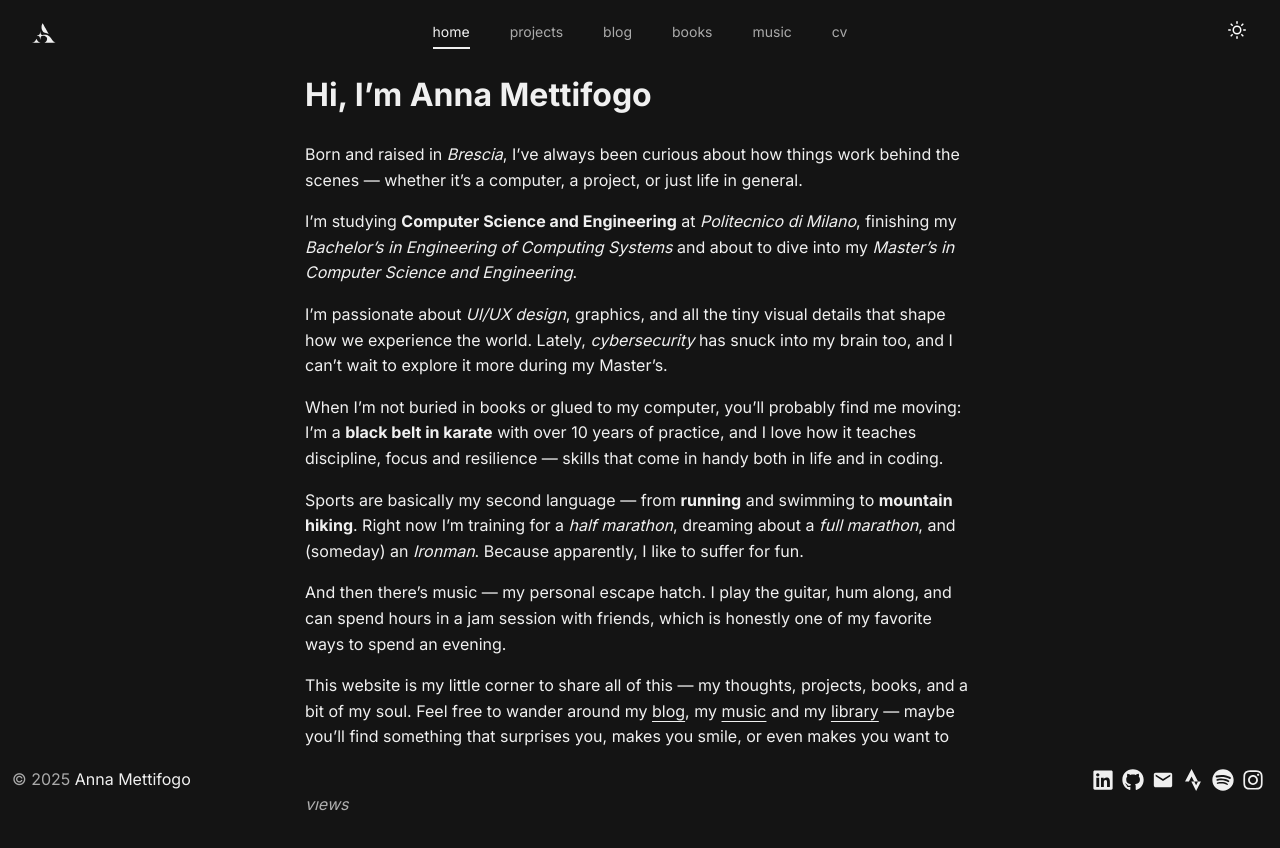
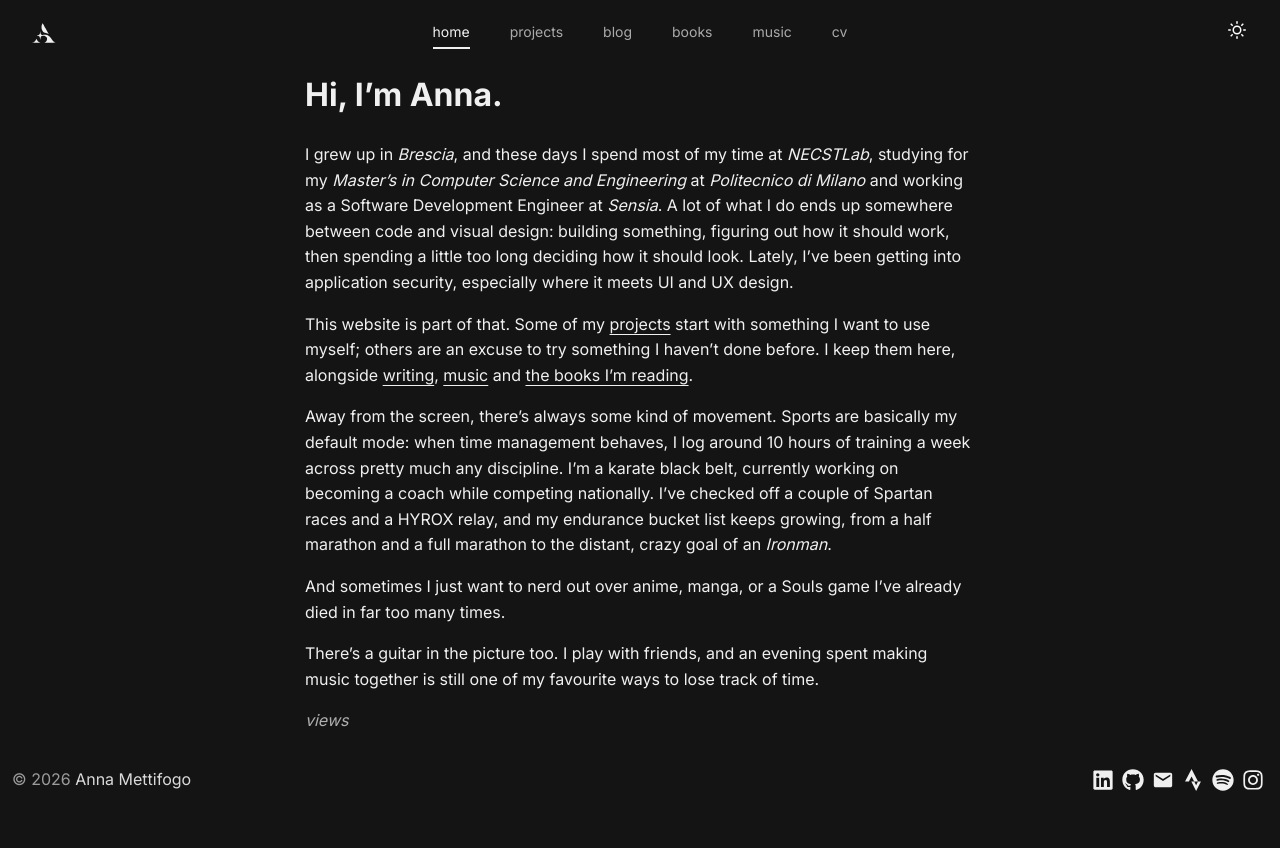
Before and after one commit to MettiFire/mywebsite, a Next.js app: page / in a window 1280 px wide. Shown: the top 848 px of the page. After the commit the page ends 816 px from the top, so only its background shows below. Built offline with nearby package versions, Linux system fonts and the light colour scheme; no server answers; the database is empty.

Commit message:
Update home biography and footer year

```diff
--- a/app/(site)/page.tsx
+++ b/app/(site)/page.tsx
@@ -20,36 +20,27 @@ export default function Home() {
 
       <main className="flex-1">
         <div className="max-w-[670px] mx-auto px-6 py-16">
-          <h1 className="text-4xl font-bold text-text-primary mb-6">Hi, I’m Anna Mettifogo</h1>
+          <h1 className="text-4xl font-bold text-text-primary mb-6">Hi, I’m Anna.</h1>
 
           <p className="text-lg text-text-primary">
-            Born and raised in <a href="https://en.wikipedia.org/wiki/Brescia" target="_blank" rel="noopener noreferrer" className="no-underline italic hover:text-link-hover">Brescia</a>, I’ve always been curious about how things work behind the scenes — whether it’s a computer, a project, or just life in general.
+            I grew up in <a href="https://en.wikipedia.org/wiki/Brescia" target="_blank" rel="noopener noreferrer" className="no-underline italic hover:text-link-hover">Brescia</a>, and these days I spend most of my time at <a href="https://necst.it/" target="_blank" rel="noopener noreferrer" className="no-underline italic hover:text-link-hover">NECSTLab</a>, studying for my <a href="https://www.polimi.it/en/education/laurea-magistrale-programmes/programme-detail/computer-science-and-engineering" target="_blank" rel="noopener noreferrer" className="no-underline italic hover:text-link-hover">Master’s in Computer Science and Engineering</a> at <a href="https://www.polimi.it/en/" target="_blank" rel="noopener noreferrer" className="no-underline italic hover:text-link-hover">Politecnico di Milano</a> and working as a Software Development Engineer at <a href="https://sensia.bio" target="_blank" rel="noopener noreferrer" className="no-underline italic hover:text-link-hover">Sensia</a>. A lot of what I do ends up somewhere between code and visual design: building something, figuring out how it should work, then spending a little too long deciding how it should look. Lately, I’ve been getting into application security, especially where it meets UI and UX design.
           </p>
 
           <p className="text-lg text-text-primary mt-4">
-            I’m studying <strong>Computer Science and Engineering</strong> at <a href="https://www.polimi.it/en/" target="_blank" rel="noopener noreferrer" className="no-underline italic hover:text-link-hover">Politecnico di Milano</a>, finishing my <a href="https://www.polimi.it/en/education/laurea-programmes/programme-detail/engineering-of-computing-systems" target="_blank" rel="noopener noreferrer" className="no-underline italic hover:text-link-hover">Bachelor’s in Engineering of Computing Systems</a> and about to dive into my <a href="https://www.polimi.it/en/education/laurea-magistrale-programmes/programme-detail/computer-science-and-engineering" target="_blank" rel="noopener noreferrer" className="no-underline italic hover:text-link-hover">Master’s in Computer Science and Engineering</a>.
+            This website is part of that. Some of my <a href="/projects" className="underline underline-offset-4 hover:text-link-hover">projects</a> start with something I want to use myself; others are an excuse to try something I haven’t done before. I keep them here, alongside <a href="/blog" className="underline underline-offset-4 hover:text-link-hover">writing</a>, <a href="/music" className="underline underline-offset-4 hover:text-link-hover">music</a> and <a href="https://silvae.lovable.app/u/mettignis" target="_blank" rel="noopener noreferrer" className="underline underline-offset-4 hover:text-link-hover">the books I’m reading</a>.
           </p>
 
           <p className="text-lg text-text-primary mt-4">
-            I’m passionate about <em>UI/UX design</em>, graphics, and all the tiny visual details that shape how we experience the world. Lately, <em>cybersecurity</em> has snuck into my brain too, and I can’t wait to explore it more during my Master’s.
+            Away from the screen, there’s always some kind of movement. Sports are basically my default mode: when time management behaves, I log around 10 hours of training a week across pretty much any discipline. I’m a karate black belt, currently working on becoming a coach while competing nationally. I’ve checked off a couple of Spartan races and a HYROX relay, and my endurance bucket list keeps growing, from a half marathon and a full marathon to the distant, crazy goal of an <a href="https://en.wikipedia.org/wiki/Ironman_Triathlon" target="_blank" rel="noopener noreferrer" className="no-underline italic hover:text-link-hover">Ironman</a>.
           </p>
 
           <p className="text-lg text-text-primary mt-4">
-            When I’m not buried in books or glued to my computer, you’ll probably find me moving: I’m a <strong>black belt in karate</strong> with over 10 years of practice, and I love how it teaches discipline, focus and resilience — skills that come in handy both in life and in coding.
+            And sometimes I just want to nerd out over anime, manga, or a Souls game I’ve already died in far too many times.
           </p>
 
           <p className="text-lg text-text-primary mt-4">
-            Sports are basically my second language — from <strong>running</strong> and swimming to <strong>mountain hiking</strong>. Right now I’m training for a <em>half marathon</em>, dreaming about a <em>full marathon</em>, and (someday) an <a href="https://en.wikipedia.org/wiki/Ironman_Triathlon" target="_blank" rel="noopener noreferrer" className="no-underline italic hover:text-link-hover">Ironman</a>. Because apparently, I like to suffer for fun.
+            There’s a guitar in the picture too. I play with friends, and an evening spent making music together is still one of my favourite ways to lose track of time.
           </p>
-
-          <p className="text-lg text-text-primary mt-4">
-            And then there’s music — my personal escape hatch. I play the guitar, hum along, and can spend hours in a jam session with friends, which is honestly one of my favorite ways to spend an evening.
-          </p>
-
-          <p className="text-lg text-text-primary mt-4">
-            This website is my little corner to share all of this — my thoughts, projects, books, and a bit of my soul. Feel free to wander around my <a href="/blog" className="underline underline-offset-4 hover:text-link-hover">blog</a>, my <a href="/music" className="underline underline-offset-4 hover:text-link-hover">music</a> and my <a href="https://silvae.lovable.app/u/mettignis" target="_blank" rel="noopener noreferrer" className="underline underline-offset-4 hover:text-link-hover">library</a> — maybe you’ll find something that surprises you, makes you smile, or even makes you want to start your own jam session.
-          </p>
-
 
           <p className="opacity-70 italic text-lg text-text-primary mt-4">
             <ViewCounter slug="home" />
--- a/components/Footer.module.css
+++ b/components/Footer.module.css
@@ -1,6 +1,7 @@
 .footer { position: fixed; inset: auto 0 0; z-index: 50; background: var(--background); }
 .inner { display: flex; justify-content: space-between; align-items: center; padding: 10px max(12px, env(safe-area-inset-right, 0px)) calc(5px + env(safe-area-inset-bottom, 0px)) max(12px, env(safe-area-inset-left, 0px)); color: var(--text-secondary); }
 .links { display: flex; align-items: center; }
+.copyright { color: var(--text-secondary); opacity: 0.9; }
 .links a { display: grid; place-items: center; }
 @media (max-width: 600px) {
   .inner { flex-direction: column-reverse; gap: 0; padding-top: 4px; padding-bottom: calc(8px + env(safe-area-inset-bottom, 0px)); font-size: 13px; }
--- a/components/Footer.tsx
+++ b/components/Footer.tsx
@@ -7,7 +7,7 @@ export function Footer() {
   return (
     <footer className={styles.footer}>
       <div className={styles.inner}>
-        <div className="text-sm">© 2025{" "}
+        <div className={`text-sm ${styles.copyright}`}>© {new Date().getFullYear()}{" "}
           <a
             href="/privacy"
           >
```
